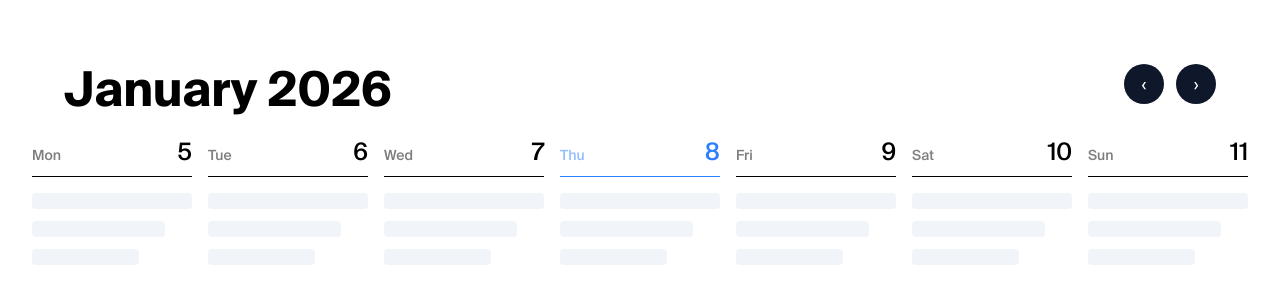
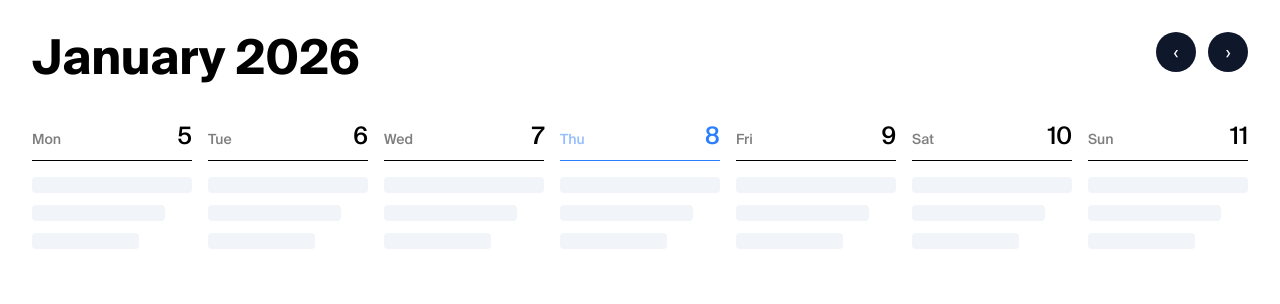
Before and after one commit to hectorRperez/divea-next-app, a Next.js app: page / in a window 1280 px wide. Shown: the top 304 px of the page. Built offline with nearby package versions, Linux system fonts and the light colour scheme.

Commit message:
refactor: update header padding in BoardHeaderDesktop component

```diff
--- a/src/features/board/components/BoardHeaderDesktop.tsx
+++ b/src/features/board/components/BoardHeaderDesktop.tsx
@@ -6,7 +6,7 @@ type Props = {
 
 export function BoardHeaderDesktop(props: Props) {
   return (
-    <header className="flex items-start justify-between px-8 pt-8">
+    <header className="flex items-start justify-between pb-4">
       <h1 className="text-5xl font-bold">{props.monthLabel}</h1>
 
       <div className="flex items-center gap-3">
```
